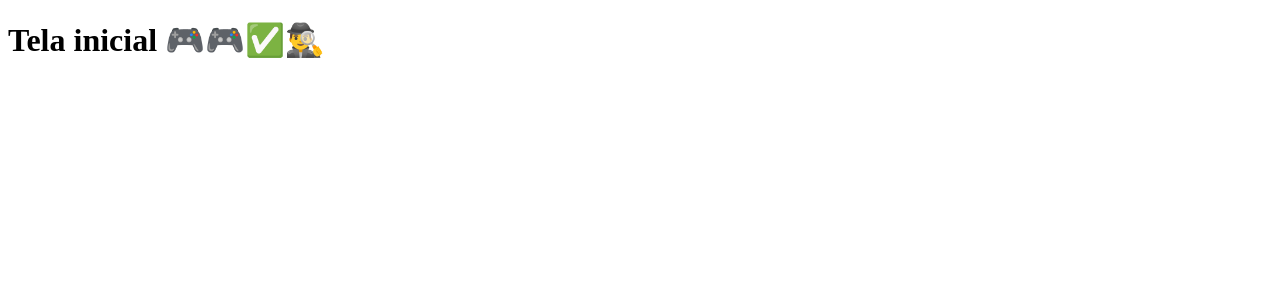
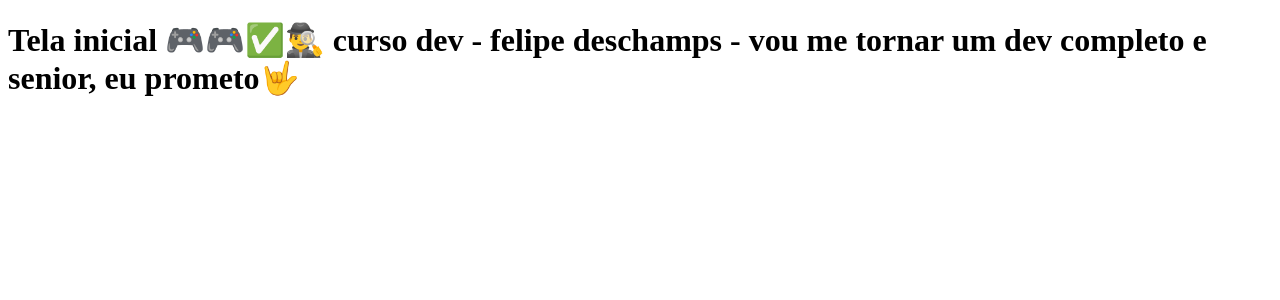
Before and after one commit to Samuel-Duque/clone-tabnews, a Next.js app: page / in a window 1280 px wide. Shown: the top 300 px of the page. Built offline with nearby package versions, Linux system fonts and the light colour scheme.

Commit message:
minha promessa

```diff
--- a/pages/index.js
+++ b/pages/index.js
@@ -1,5 +1,7 @@
 function Home(){
-    return <h1>Tela inicial 🎮🎮✅🕵️‍♂️</h1>
+    return <h1>Tela inicial 🎮🎮✅🕵️‍♂️
+        curso dev - felipe deschamps - vou me tornar um dev completo e senior, eu prometo🤟
+    </h1>
 
 }
 
```
